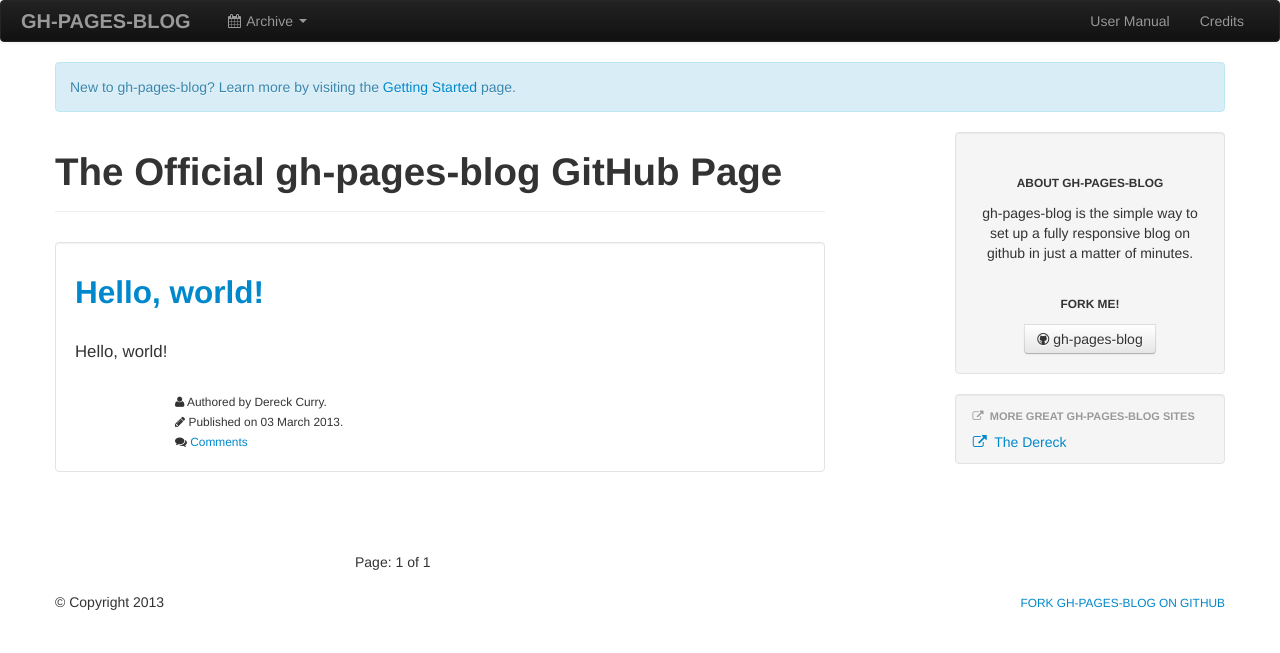
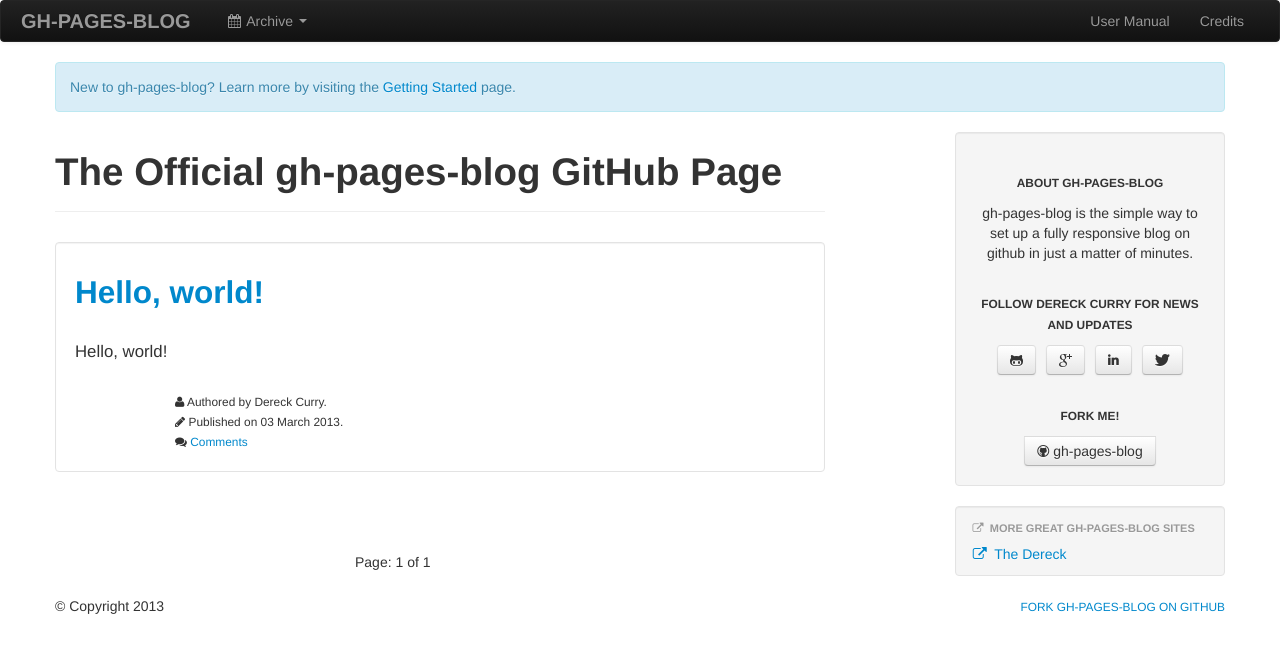
Before and after one commit to thedereck/gh-pages-blog, a Jekyll site: the page built from index.html, in a window 1280 px wide. Shown: the top 653 px of the page. Built offline with Jekyll 4.4.1, drawn with Linux system fonts in a browser that asks for light colours; the list of posts is cut into pages by our own code; comment, search, counter and statistics services are not loaded.

```diff
--- a/_config.yml
+++ b/_config.yml
@@ -173,7 +173,7 @@ sections:
     content :
       enabled : true
     social_links :
-      enabled : false
+      enabled : true
     github_projects :
       enabled : true
   social_links :
@@ -279,38 +279,28 @@ navbar :
 #       font_awesome_icon : icon-twitter
 #       url : http://www.twitter.com/_TheDereck_
 social_links :
-  follow_name : Me
+  follow_name : Dereck Curry For News And Updates
   links :
-    - link :
-      enabled : true
-      name : Facebook
-      font_awesome_icon : icon-facebook
-      url : https://www.facebook.com/
     - link :
       enabled : true
       name : GitHub
       font_awesome_icon : icon-github-alt
-      url : https://github.com/
+      url : https://github.com/TheDereck
     - link :
       enabled : true
       name: Google+
       font_awesome_icon : icon-google-plus
-      url : https://plus.google.com/
+      url : https://plus.google.com/109660251296662910676?rel=author
     - link :
       enabled : true
       name : Linkedin
       font_awesome_icon : icon-linkedin
-      url : http://www.linkedin.com/
-    - link :
-      enabled : true
-      font_awesome_icon : icon-pinterest
-      name : Pinterest
-      url : http://www.pinterest.com
+      url : http://www.linkedin.com/in/dereckcurry
     - link :
       enabled : true
       name : Twitter
       font_awesome_icon : icon-twitter
-      url : http://www.twitter.com/
+      url : http://www.twitter.com/_TheDereck_
 
 
 # These are a list of GitHub projects that the blog owner would like to
```
